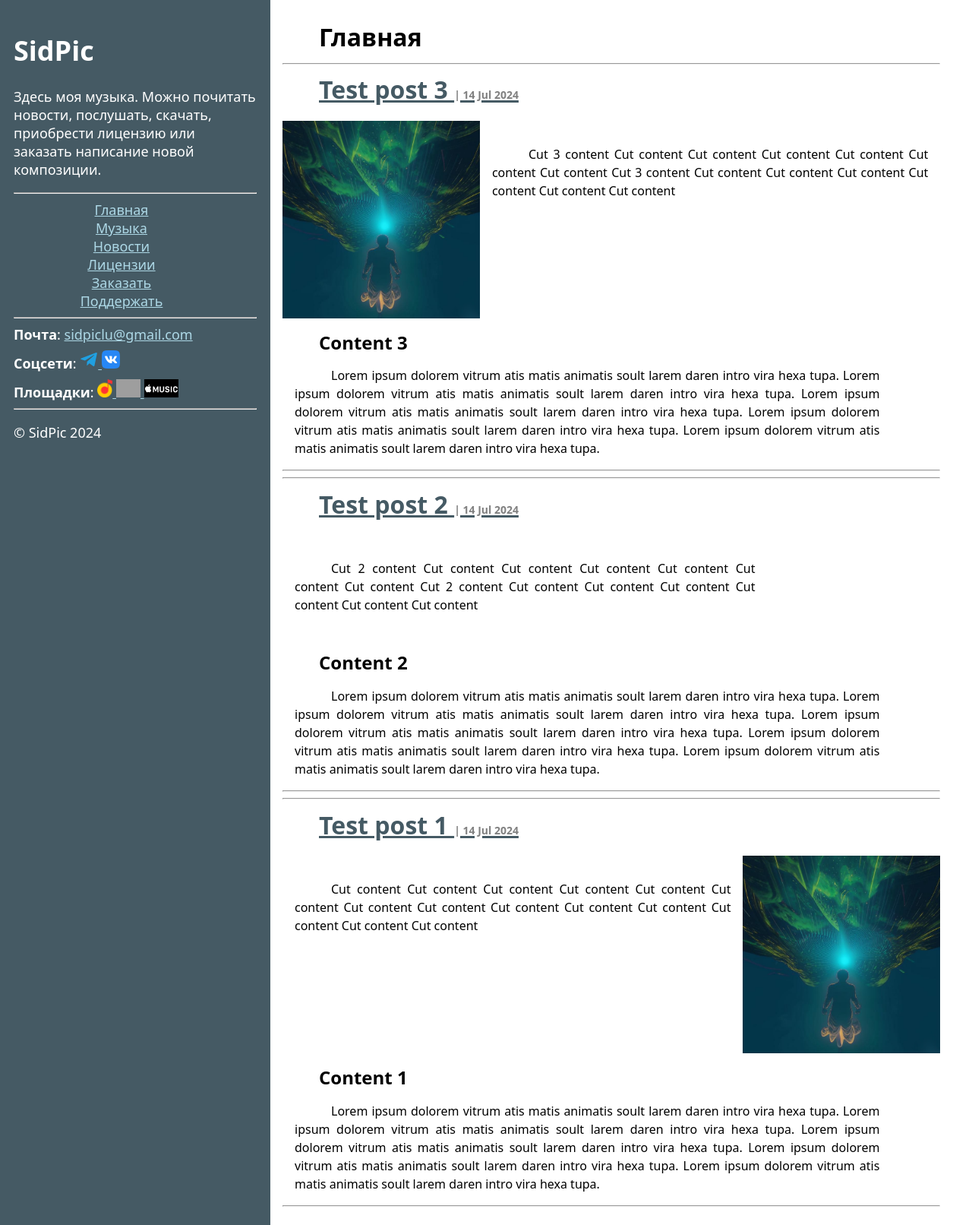
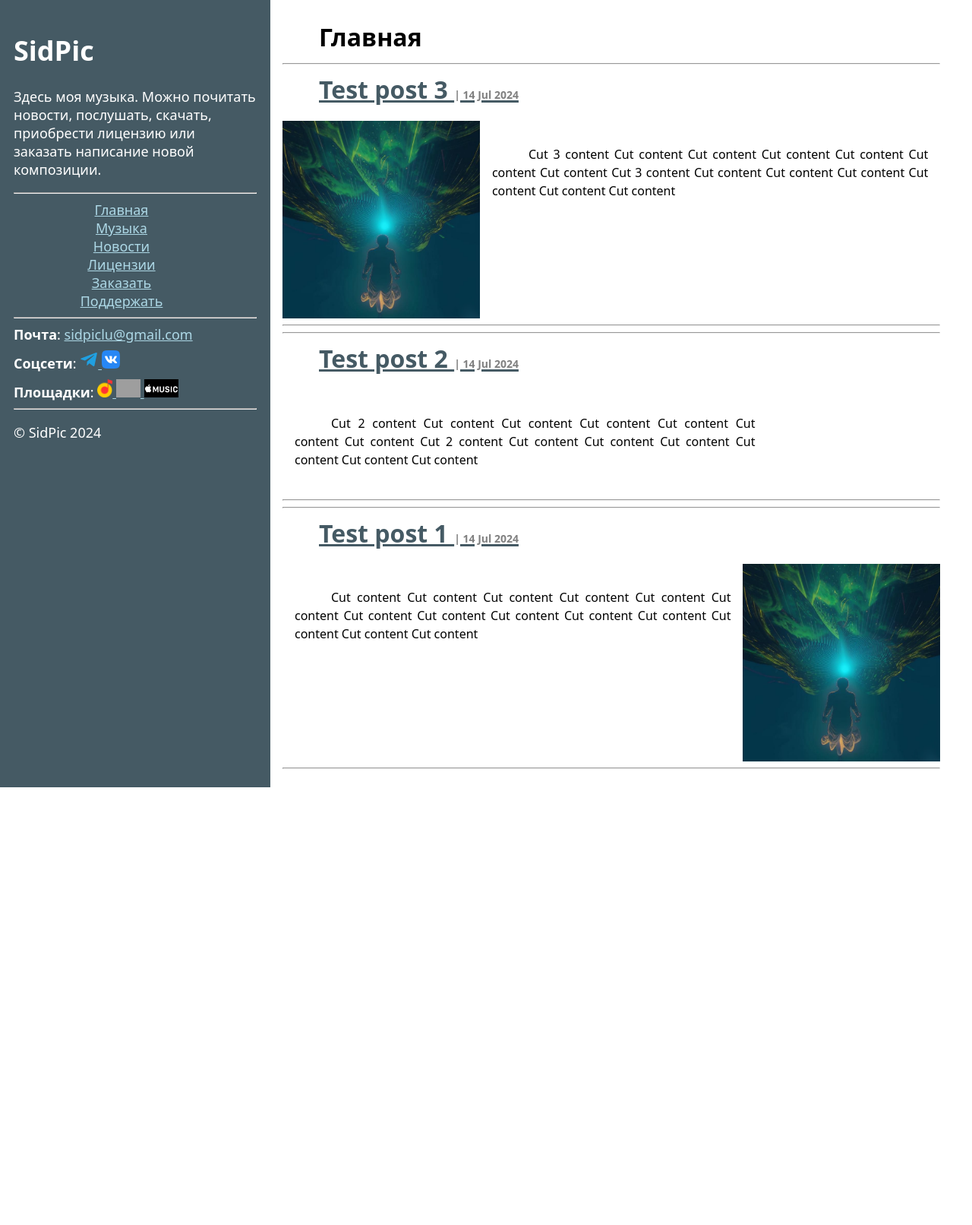
Before and after one commit to SidPic/SidPic.github.io, a Jekyll site: the page built from index.html, in a window 1280 px wide. Shown: the whole page at 76% size. Built offline with Jekyll 4.4.1, drawn with Linux system fonts in a browser that asks for light colours; after the commit the page ends 1036 px from its top, so only the background shows below that; grey boxes are pictures that could not be loaded.

Commit message:
main-page-4

```diff
--- a/_posts/2024-07-14-test-post-1.html
+++ b/_posts/2024-07-14-test-post-1.html
@@ -11,7 +11,7 @@ title: "Test post 1"
 <img src="/assets/image.png">
 </div>
 
-<!--more-->
+<!--more--->
 
 <div class="content">
 <h2>Content 1</h2>
--- a/_posts/2024-07-14-test-post-2.html
+++ b/_posts/2024-07-14-test-post-2.html
@@ -10,7 +10,7 @@ title: "Test post 2"
 </p>
 </div>
 
-<!--more-->
+<!--more--->
 
 <div class="content">
 <h2>Content 2</h2>
--- a/_posts/2024-07-14-test-post-3.html
+++ b/_posts/2024-07-14-test-post-3.html
@@ -11,7 +11,7 @@ title: "Test post 3"
 </p>
 </div>
 
-<!--more-->
+<!--more--->
 
 <div class="content">
 <h2>Content 3</h2>
--- a/css/main.css
+++ b/css/main.css
@@ -53,10 +53,10 @@ body {
     text-align: justify;
 }
 
-.main a:link,
-      a:visited {color:#455a64; text-decoration:underline;}
-.main a:hover   {color:grey; text-decoration:none;}
-.main a:active  {color:black; text-decoration:underline;}
+a:link    {color:#455a64; text-decoration:underline;}
+a:visited {color:black; text-decoration:underline;}
+a:hover   {color:grey; text-decoration:none;}
+a:active  {color:black; text-decoration:underline;}
 
 .date {
     font-size: 14px;
```
